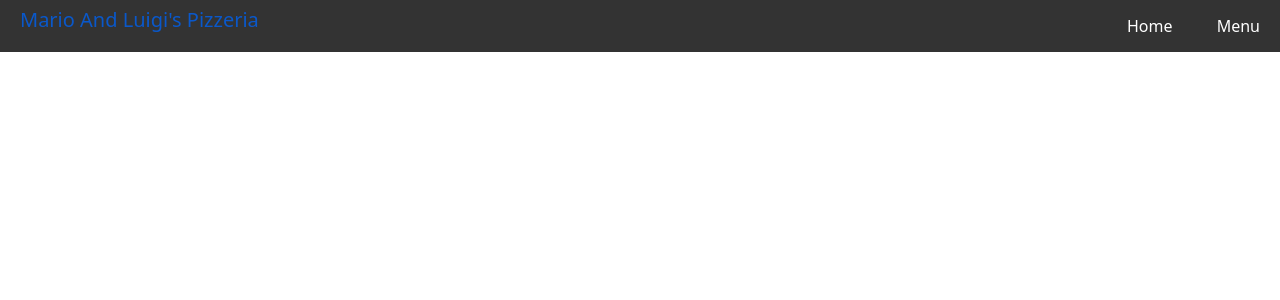
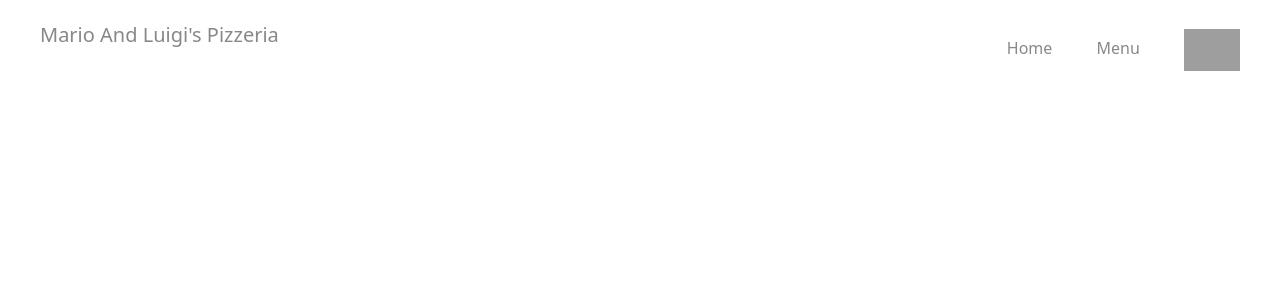
Before and after one commit to aleksandrxxv/Mario-And-Luigis-Pizzeria, a Flask app: page /menu in a window 1280 px wide. Shown: the top 300 px of the page. Run offline with Flask 3, Linux system fonts and the light colour scheme; data that the repository does not hold is empty; grey boxes are pictures that could not be loaded.

Commit message:
Navbar styling

```diff
--- a/static/style.css
+++ b/static/style.css
@@ -70,6 +70,11 @@
 .menu-item:hover {
     transform: scale(1.05);
 }
+.menu-item p {
+    font-size: small;
+    font-weight: 600;
+    color: #575757;
+}
 
 body {
     font-family: Arial, sans-serif;
@@ -78,13 +83,15 @@ body {
 }
 
 .navbar1 {
-    background-color: #333;
+    background-color: #fff;
     overflow: hidden;
+    padding: 15px 20px; /* Increased padding for height */
+
 }
 
 .navbar-brand {
     float: left;
-    color: #fff;
+    color: #888;
     padding: 14px 20px;
     text-decoration: none;
     font-size: 20px;
@@ -99,6 +106,7 @@ body {
 
 .navbar-navi li {
     display: inline;
+    color: #888;
 }
 
 .navbar-navi li a {
@@ -106,8 +114,13 @@ body {
     padding: 14px 20px;
     text-decoration: none;
     display: inline-block;
+    color: #888;
 }
 
+.navbar-navi li a img {
+    height: auto;
+    width: 7vh;
+}
 .navbar-navi li a:hover {
-    background-color: #575757;
+    color: violet;
 }
--- a/templates/layout.html
+++ b/templates/layout.html
@@ -13,6 +13,7 @@
         <ul class="navbar-navi">
             <li><a href="{{ url_for('index') }}">Home</a></li>
             <li><a href="{{ url_for('menu') }}">Menu</a></li>
+            <li><a href="/cart"><img src="https://dpznsagmfkgblxagagdm.supabase.co/storage/v1/object/sign/Pizza%20Images/cart-shopping-solid.svg?token=eyJhbGciOiJIUzI1NiIsInR5cCI6IkpXVCJ9.eyJ1cmwiOiJQaXp6YSBJbWFnZXMvY2FydC1zaG9wcGluZy1zb2xpZC5zdmciLCJpYXQiOjE3MzAzNzEzODcsImV4cCI6MTc2MTkwNzM4N30.9OQf-C4jCnnsiH0_b5IgBXAJIdVkacPDuOJtEwFmVHs&t=2024-10-31T10%3A43%3A07.438Z" alt="Shopping Cart"></a></li>
         </ul>
     </nav>
 
--- a/templates/menu.html
+++ b/templates/menu.html
@@ -59,7 +59,9 @@
         <div class="menu-item">
             <h1>{{item.PizzaName}}</h1>
             <img src="{{ item.PizzaImage }}" alt="PizzaImage">
+            {% if item.PizzaIngridients != None %}
             <p>{{ item.PizzaIngridients }}</p>
+            {% endif %}
             <p>{{ item.PizzaPrice }} $</p>
             <a href="" class="menu-item-button" data-bs-toggle="modal" data-bs-target="#modalorder{{item.id}}">Add to cart</a>
         </div>
```
